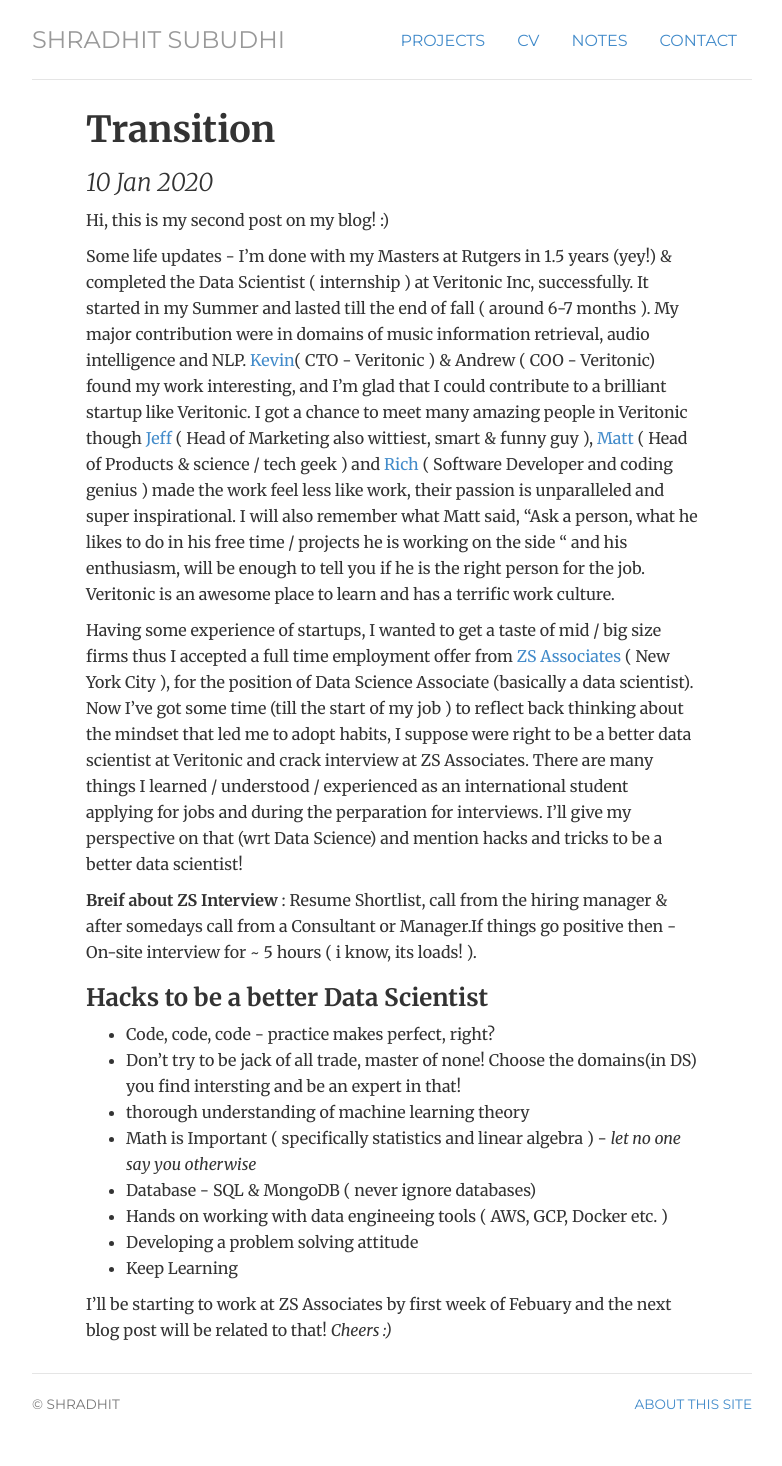
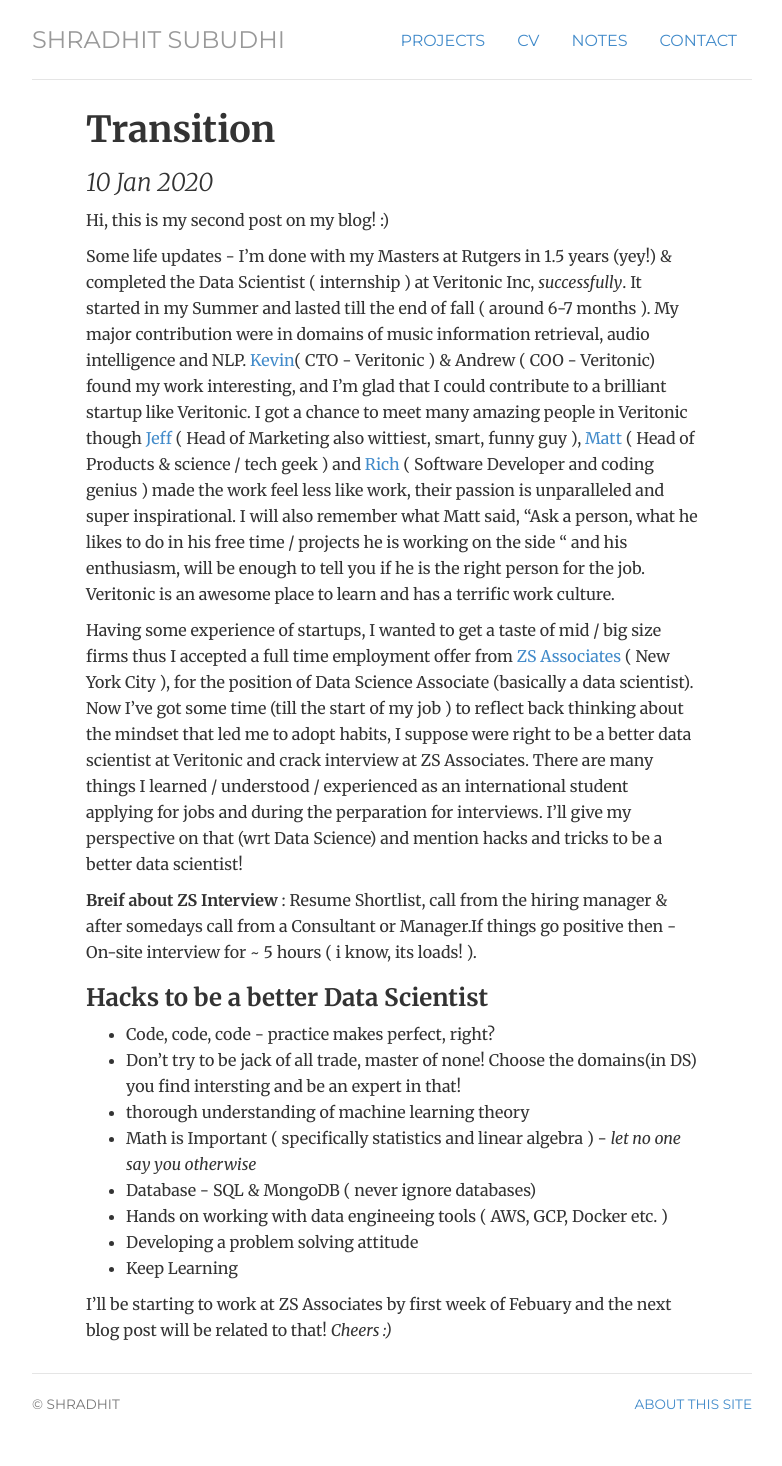
Before and after one commit to shradhit7/shradhit7.github.io, a Jekyll site: the page built from _posts/2020-01-10- Full Time Job.md, in a window 1280 px wide. Shown: the whole page, without its empty margins (248-1030 px from the left). Built offline with Jekyll 4.4.1, drawn with Linux system fonts in a browser that asks for light colours.

```diff
--- a/_posts/2020-01-10- Full Time Job.md
+++ b/_posts/2020-01-10- Full Time Job.md
@@ -5,7 +5,7 @@ title: Transition
 
 Hi, this is my second post on my blog! :)
 
-Some life updates - I’m done with my Masters at Rutgers in 1.5 years (yey!) & completed the Data Scientist ( internship ) at Veritonic Inc, successfully. It started in my Summer and lasted till the end of fall ( around 6-7 months ). My major contribution were in domains of music information retrieval, audio intelligence and NLP. [Kevin](https://falicon.com/)( CTO - Veritonic ) & Andrew ( COO - Veritonic) found my work interesting, and I’m glad that I could contribute to a brilliant startup like Veritonic. I got a chance to meet many amazing people in Veritonic though [Jeff](https://www.linkedin.com/in/jeffreyspiro/) ( Head of Marketing also wittiest, smart & funny guy ), [Matt](https://www.mattgagliano.com/) ( Head of Products & science / tech geek ) and [Rich](https://www.richinfante.com/) ( Software Developer and coding genius ) made the work feel less like work, their passion is unparalleled and super inspirational. I will also remember what Matt said, “Ask a person, what he likes to do in his free time / projects he is working on the side “ and his enthusiasm, will be enough to tell you if he is the right person for the job. Veritonic is an awesome place to learn and has a terrific work culture.
+Some life updates - I’m done with my Masters at Rutgers in 1.5 years (yey!) & completed the Data Scientist ( internship ) at Veritonic Inc, _successfully_. It started in my Summer and lasted till the end of fall ( around 6-7 months ). My major contribution were in domains of music information retrieval, audio intelligence and NLP. [Kevin](https://falicon.com/)( CTO - Veritonic ) & Andrew ( COO - Veritonic) found my work interesting, and I’m glad that I could contribute to a brilliant startup like Veritonic. I got a chance to meet many amazing people in Veritonic though [Jeff](https://www.linkedin.com/in/jeffreyspiro/) ( Head of Marketing also wittiest, smart, funny guy ), [Matt](https://www.mattgagliano.com/) ( Head of Products & science / tech geek ) and [Rich](https://www.richinfante.com/) ( Software Developer and coding genius ) made the work feel less like work, their passion is unparalleled and super inspirational. I will also remember what Matt said, “Ask a person, what he likes to do in his free time / projects he is working on the side “ and his enthusiasm, will be enough to tell you if he is the right person for the job. Veritonic is an awesome place to learn and has a terrific work culture.
 
 Having some experience of startups, I wanted to get a taste of mid / big size firms thus I accepted a full time employment offer from [ZS Associates](https://www.zs.com/) ( New York City ), for the position of Data Science Associate (basically a data scientist). Now I’ve got some time (till the start of my job ) to reflect back thinking about the mindset that led me to adopt habits, I suppose were right to be a better data scientist at Veritonic and crack interview at ZS Associates. There are many things I learned / understood / experienced as an international student applying for jobs and during the perparation for interviews. I’ll give my perspective on that (wrt Data Science) and mention hacks and tricks to be a better data scientist!
 
```
